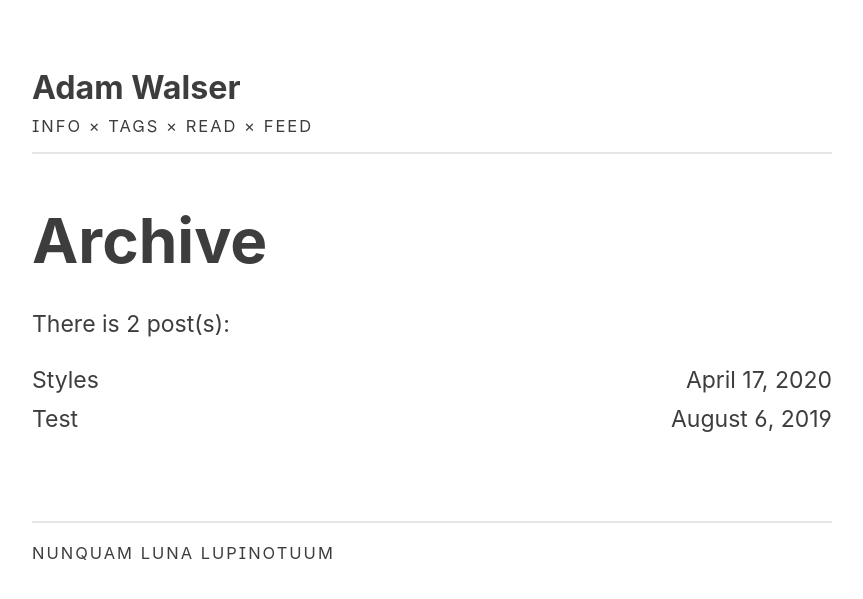
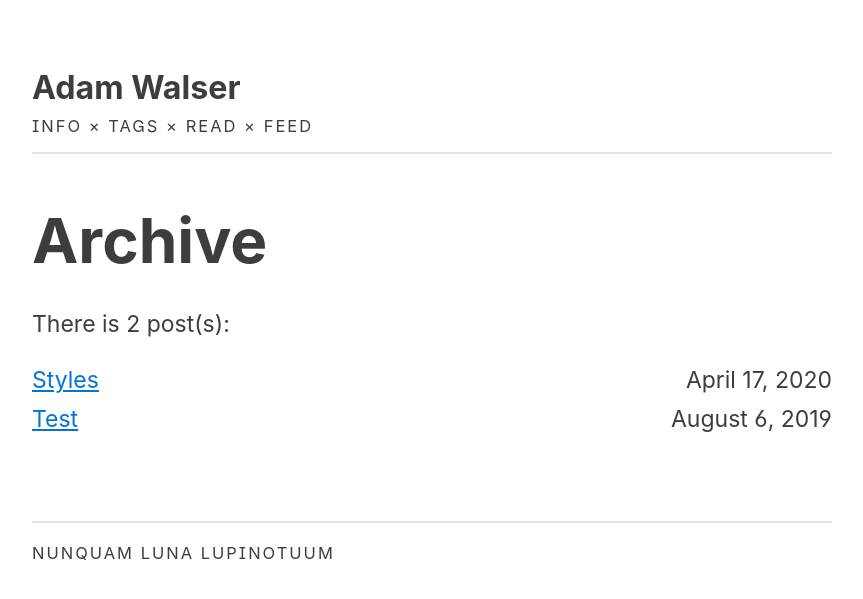
Before and after one commit to ajpwalser/ajpwalser.github.io, a Jekyll site: the page built from archive/index.html, in a window 1280 px wide. Shown: the top 599 px of the page, without its empty margins (208-1071 px from the left). Built offline with Jekyll 4.4.1, drawn with Linux system fonts in a browser that asks for light colours; some web fonts are replaced.

Commit message:
Update index.html

```diff
--- a/archive/index.html
+++ b/archive/index.html
@@ -6,7 +6,7 @@ description: All of Adam's posts
 
 <h2>Archive</h2>
 <p class="first">There is {{ site.posts.size }} post(s):</p>
-<ul class="headline">
+<ul class="archive">
 {% for post in site.posts %}
   <li style="align-items:center;display:flex;flex-wrap:wrap;justify-content:space-between;margin-bottom:10px;">
     <a href="{{ site.baseurl }}{{ post.url }}">{{ post.title }}</a>
```
